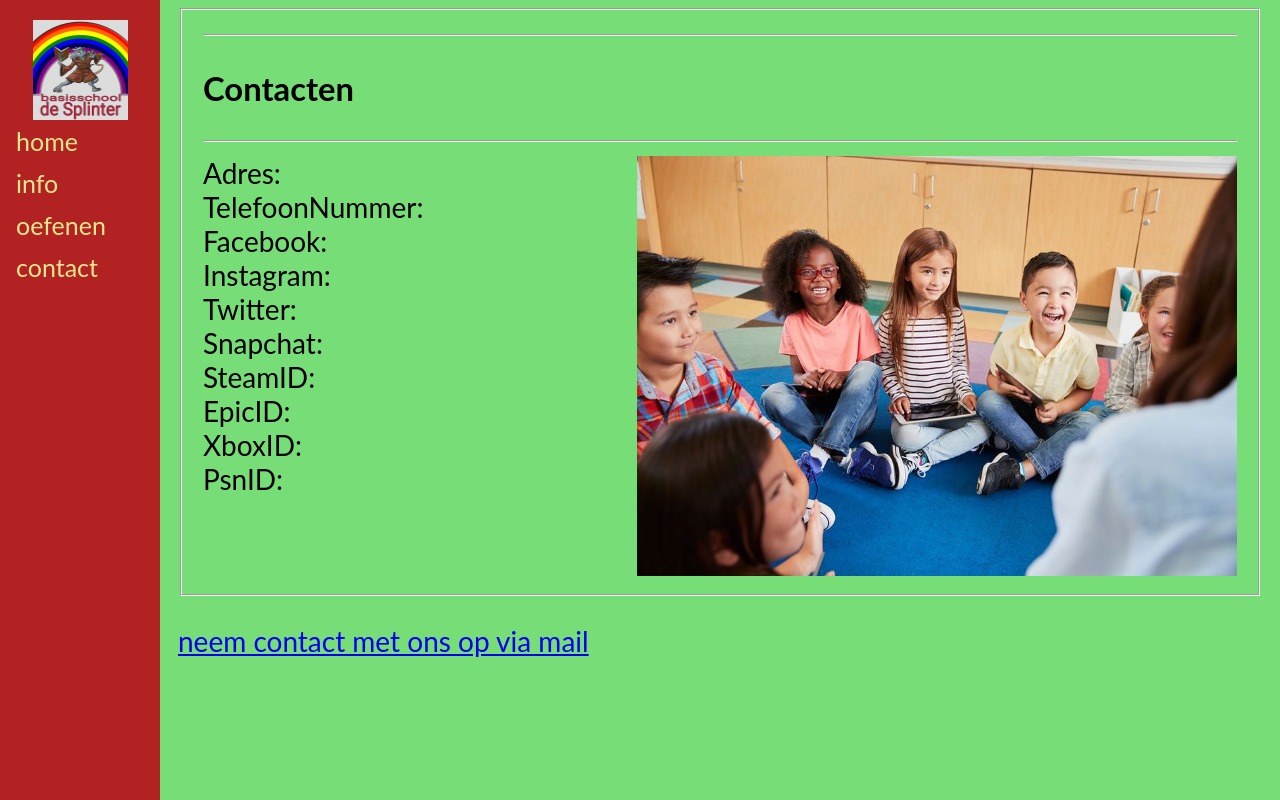
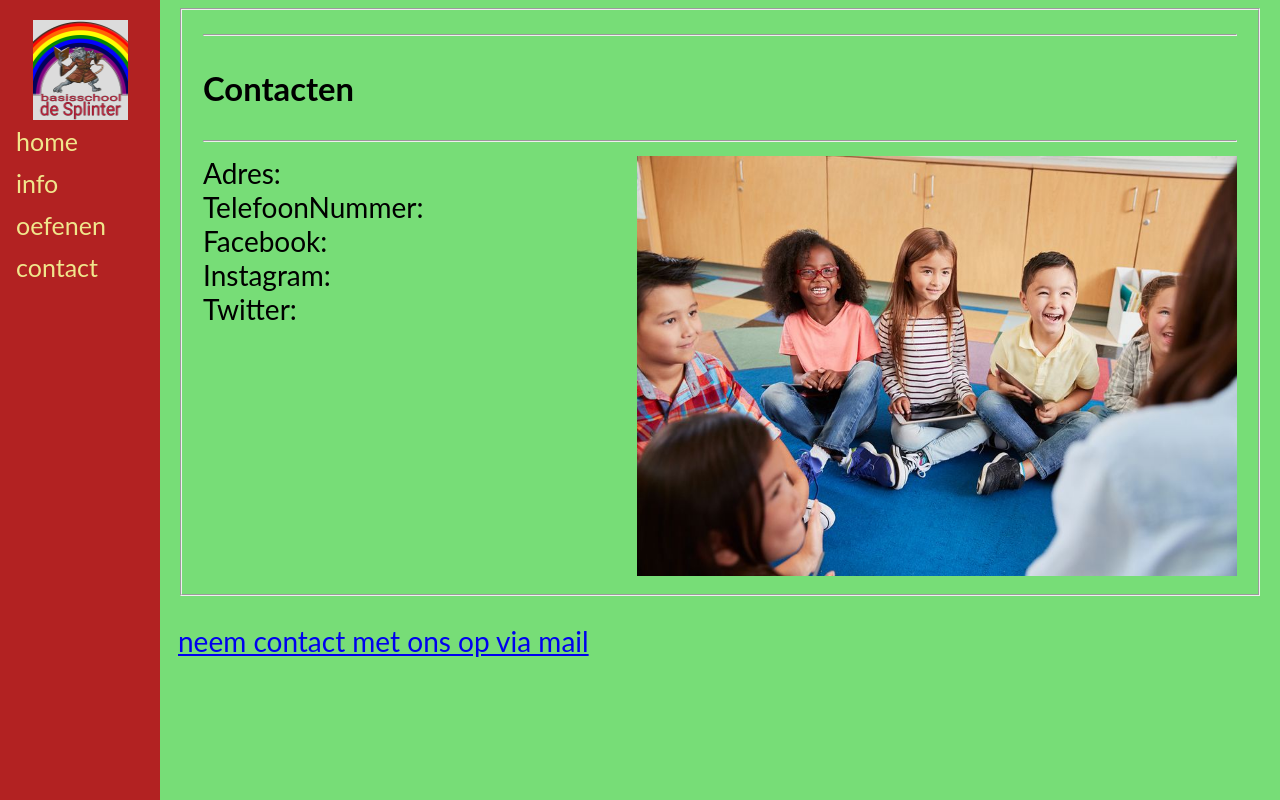
Before and after one commit to Flight-Of-The-Monkey/Flight-of-the-Monkey, a PHP site: page /contact.php in a window 1280 px wide. Run offline with PHP 8.4, Linux system fonts and the light colour scheme.

```diff
--- a/contact.php
+++ b/contact.php
@@ -39,11 +39,7 @@ function playAudio(url) {
                     Facebook:                         <br />
                     Instagram:                        <br />
                     Twitter:                          <br />
-                    Snapchat:                         <br />
-                    SteamID:                          <br />
-                    EpicID:                           <br />
-                    XboxID:                           <br />
-                    PsnID:                            <br />
+
                 </fieldset>
                 </p>
             </div>
--- a/groep4.php
+++ b/groep4.php
@@ -66,7 +66,7 @@
     ?>
 
     <form method="POST" action="page24.php">
-        What's <?php echo $math; ?> = <input name="answer" type="text" /><br />
+        Wat is <?php echo $math; ?> = <input name="answer" type="text" /><br />
         <input  type="submit" />
     </form>
 
--- a/groep5.php
+++ b/groep5.php
@@ -65,7 +65,7 @@
     ?>
 
     <form method="POST" action="page2.php">
-        What's <?php echo $math; ?> = <input name="answer" type="text" /><br />
+        Wat is <?php echo $math; ?> = <input name="answer" type="text" /><br />
         <input type="submit" />
     </form>
 
--- a/groep6.php
+++ b/groep6.php
@@ -67,7 +67,7 @@
     ?>
 
     <form method="POST" action="page26.php">
-        What's <?php echo $math; ?> = <input name="answer" type="text" /><br />
+        wat is <?php echo $math; ?> = <input name="answer" type="text" /><br />
         <input type="submit" />
     </form>
 
```
Also changed, not shown: stijl.css (line endings or trailing spaces).
